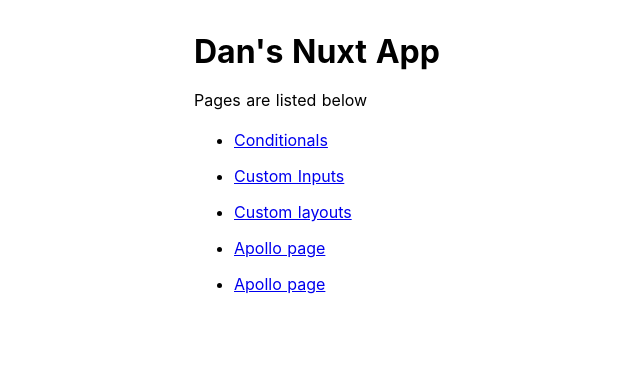
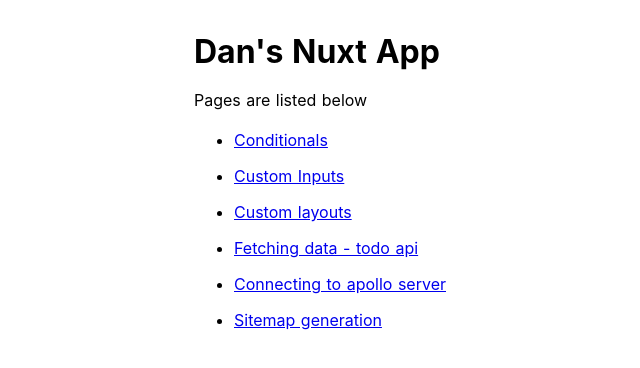
Before and after one commit to danielc92/nuxt-sandbox, a Nuxt app: page / in a window 1280 px wide. Shown: the top 368 px of the page, without its empty margins (46-686 px from the left). Built offline with nearby package versions, Linux system fonts and the light colour scheme.

Commit message:
add sitemap link

```diff
--- a/pages/index.vue
+++ b/pages/index.vue
@@ -13,10 +13,13 @@
         <nuxt-link to="/new-layout-test">Custom layouts</nuxt-link>
       </li>
       <li>
-        <nuxt-link to="/todos">Apollo page</nuxt-link>
+        <nuxt-link to="/todos">Fetching data - todo api</nuxt-link>
       </li>
       <li>
-        <nuxt-link to="/apollo">Apollo page</nuxt-link>
+        <nuxt-link to="/apollo">Connecting to apollo server</nuxt-link>
+      </li>
+      <li>
+        <a href="/sitemap.xml">Sitemap generation</a>
       </li>
     </ul>
   </div>
```
